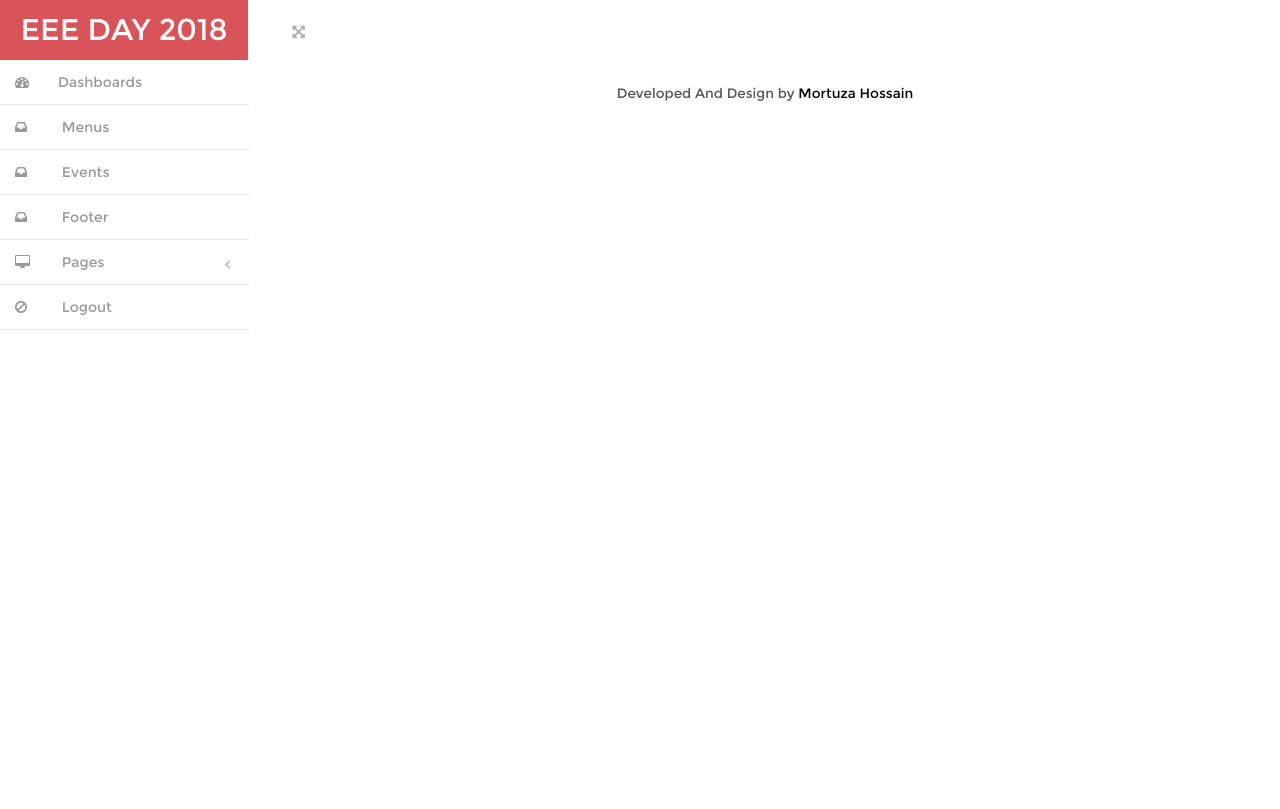
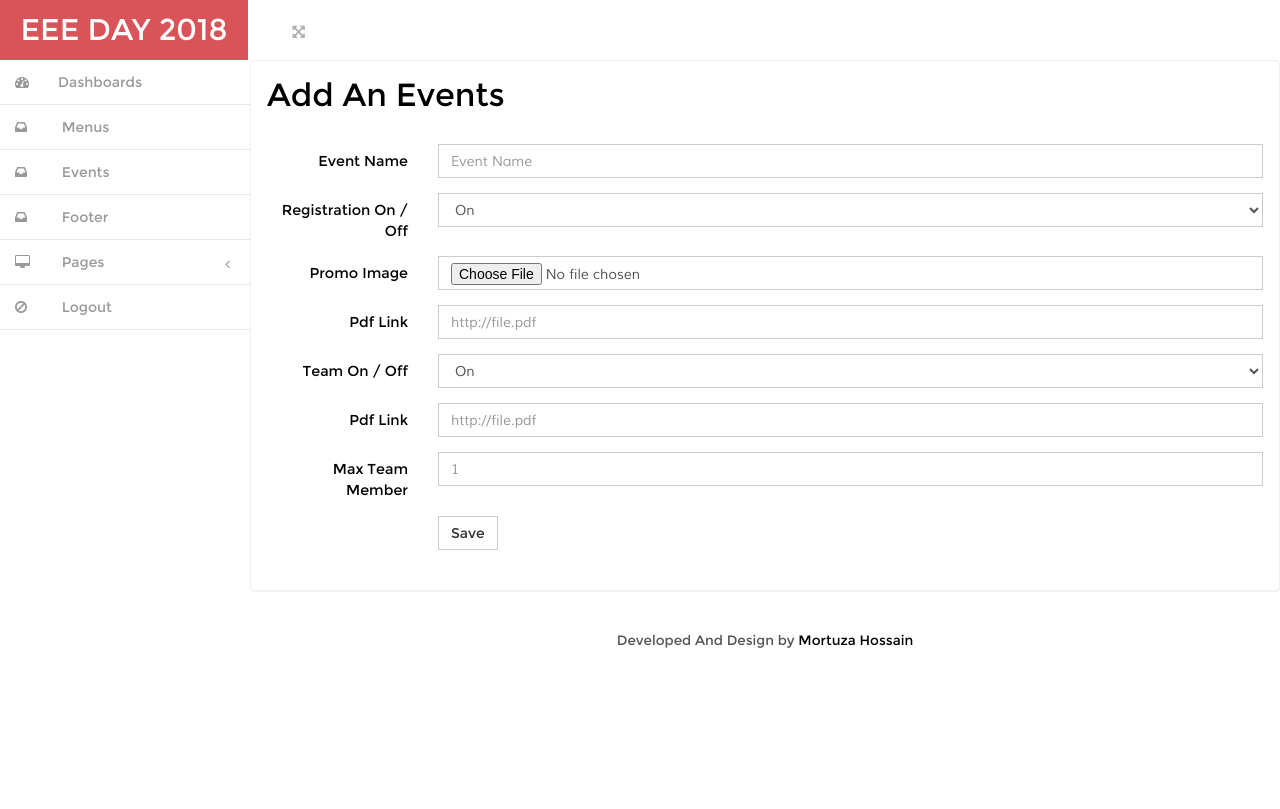
Before and after one commit to mortuzahossain/eeeday, a PHP site: page /admin/addevent.php in a window 1280 px wide. Run offline with PHP 8.4, Linux system fonts and the light colour scheme; the visitor is signed in with stand-in values (Sample User, id 1).

Commit message:
Done The UI FOR the add event .

```diff
--- a/admin/addevent.php
+++ b/admin/addevent.php
@@ -1,6 +1,74 @@
 <?php
     include('inc/top.php');
 ?>
+
+<div class="grid-form1">
+<h3 id="forms-horizontal">Add An Events</h3>
+<form class="form-horizontal" action="" method="post" enctype="multipart/form-data">
+  <div class="form-group">
+    <label for="name" class="col-sm-2 control-label hor-form">Event Name</label>
+    <div class="col-sm-10">
+      <input type="text" class="form-control" id="name" name="name" placeholder="Event Name">
+    </div>
+  </div>
+  <div class="form-group">
+    <label class="col-sm-2 control-label hor-form">Registration On / Off</label>
+    <div class="col-sm-10">
+      <select name="regstatus" class="form-control" >
+        <option value="1">On</option>
+        <option value="0">Off</option>
+      </select>
+    </div>
+  </div>
+  <div class="form-group">
+    <label class="col-sm-2 control-label hor-form">Promo Image</label>
+    <div class="col-sm-10">
+      <input type="file" class="form-control" name="file" placeholder="Select Your File">
+    </div>
+  </div>
+
+  <div class="form-group">
+    <label for="name" class="col-sm-2 control-label hor-form">Pdf Link</label>
+    <div class="col-sm-10">
+      <input type="text" class="form-control" name="pdflink" placeholder="http://file.pdf">
+    </div>
+  </div>
+
+  <div class="form-group">
+    <label class="col-sm-2 control-label hor-form">Team On / Off</label>
+    <div class="col-sm-10">
+      <select name="teamon" class="form-control" >
+        <option value="1">On</option>
+        <option value="0">Off</option>
+      </select>
+    </div>
+  </div>
+
+  <div class="form-group">
+    <label for="name" class="col-sm-2 control-label hor-form">Pdf Link</label>
+    <div class="col-sm-10">
+      <input type="text" class="form-control" id="pdflink" placeholder="http://file.pdf">
+    </div>
+  </div>
+
+
+  <div class="form-group">
+    <label for="name" class="col-sm-2 control-label hor-form">Max Team Member</label>
+    <div class="col-sm-10">
+      <input type="number" class="form-control" name="pdflink" placeholder="1" step="1" max="4" min="0">
+    </div>
+  </div>
+
+
+
+  <div class="form-group">
+    <div class="col-sm-offset-2 col-sm-10">
+      <button type="submit" name="submit" class="btn btn-default">Save</button>
+    </div>
+  </div>
+</form>
+</div>
+
 
 
 <?php
```
